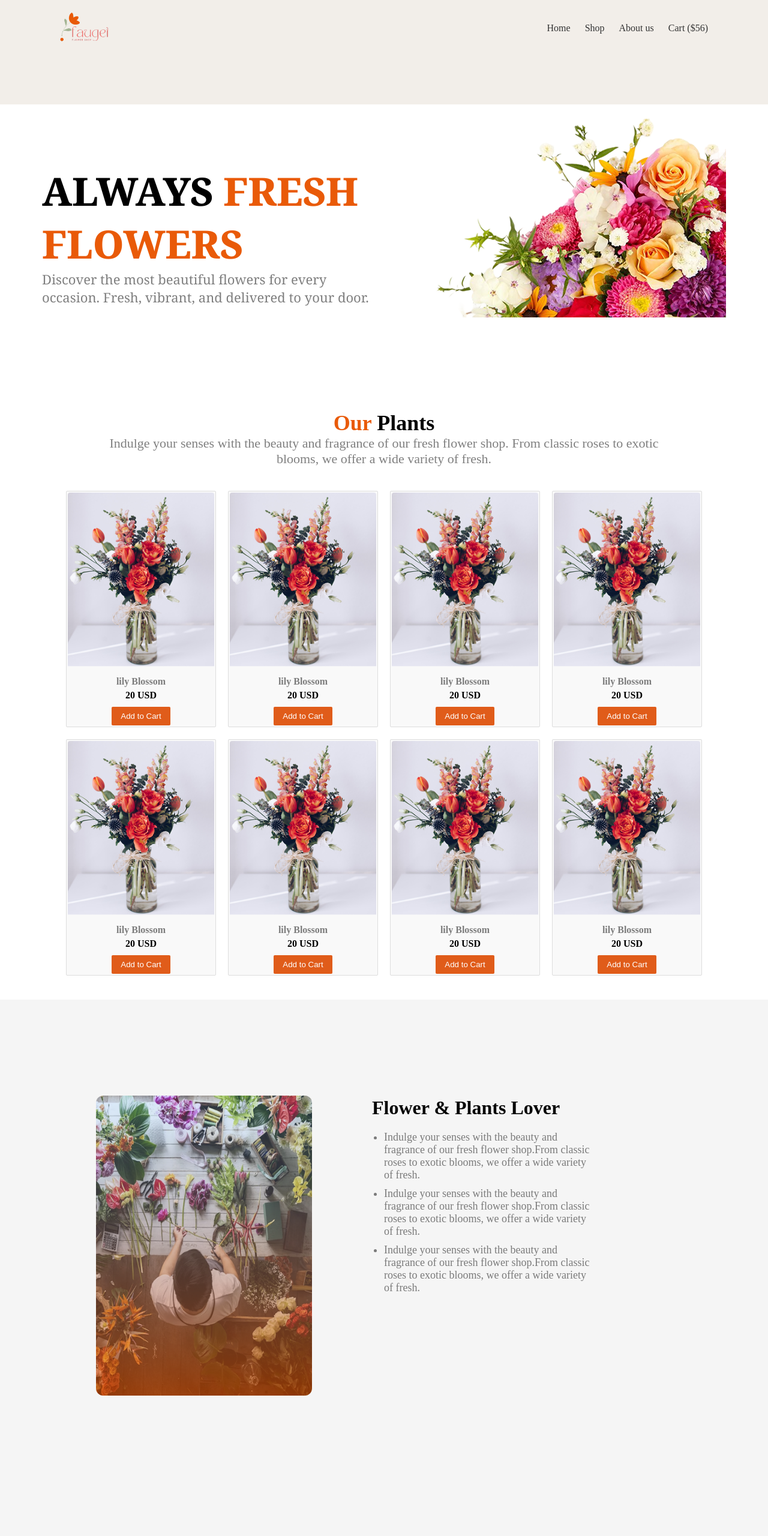
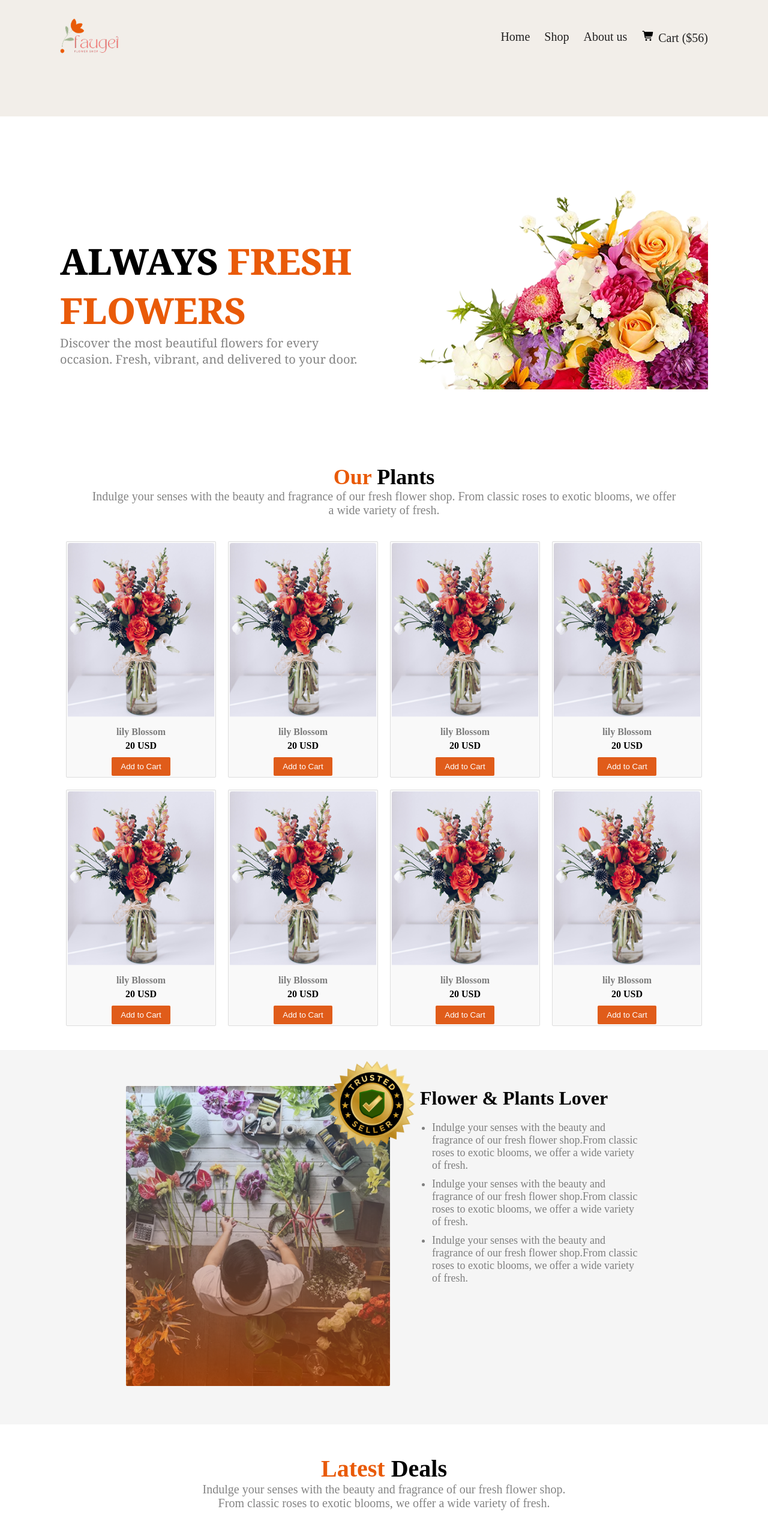
Before and after one commit to Sifatullah-BD/Assignment-2, a plain HTML site: page B12A02-Responsive-Flowers/index.html in a window 1280 px wide. Shown: the top 2560 px of the page at 60% size. Drawn offline with Linux system fonts and the light colour scheme.

Commit message:
নতুন commit message

```diff
--- a/B12A02-Responsive-Flowers/index.html
+++ b/B12A02-Responsive-Flowers/index.html
@@ -16,7 +16,8 @@
             <li><a href="">Shop</a></li>
             <li><a href="">About us</a></li>
             <li> <a href="#">
-               <i class="fa-solid fa-cart-shopping"></i> Cart ($56) </a></li>
+                <object data="assets/cart-shopping-solid-full (1).svg" type="image/svg+xml" width="23" height="20"></object>
+ </i> Cart ($56) </a></li>
          </ul>
     </nav>
 
@@ -51,43 +52,43 @@
         <button>Add to Cart</button>
       </div>
       <div class="plant-card">
-        <img src="./assets/sample-flower-image.png" alt="Plant 1">
+        <img src="./assets/sample-flower-image.png" alt="Plant 2">
         <h4>lily Blossom</h4>
         <p class="price">20 USD</p>
         <button>Add to Cart</button>
       </div>
       <div class="plant-card">
-       <img src="./assets/sample-flower-image.png" alt="Plant 1">
+       <img src="./assets/sample-flower-image.png" alt="Plant 3">
         <h4>lily Blossom</h4>
         <p class="price">20 USD</p>
         <button>Add to Cart</button>
       </div>
       <div class="plant-card">
-        <img src="./assets/sample-flower-image.png" alt="Plant 1">
+        <img src="./assets/sample-flower-image.png" alt="Plant 4">
         <h4>lily Blossom</h4>
         <p class="price">20 USD</p>
         <button>Add to Cart</button>
       </div>
       <div class="plant-card">
-        <img src="./assets/sample-flower-image.png" alt="Plant 1">
+        <img src="./assets/sample-flower-image.png" alt="Plant 5">
         <h4>lily Blossom</h4>
         <p class="price">20 USD</p>
         <button>Add to Cart</button>
       </div>
       <div class="plant-card">
-        <img src="./assets/sample-flower-image.png" alt="Plant 1">
+        <img src="./assets/sample-flower-image.png" alt="Plant 6">
         <h4>lily Blossom</h4>
         <p class="price">20 USD</p>
         <button>Add to Cart</button>
       </div>
       <div class="plant-card">
-        <img src="./assets/sample-flower-image.png" alt="Plant 1">
+        <img src="./assets/sample-flower-image.png" alt="Plant 7">
         <h4>lily Blossom</h4>
         <p class="price">20 USD</p>
         <button>Add to Cart</button>
       </div>
       <div class="plant-card">
-        <img src="./assets/sample-flower-image.png" alt="Plant 1">
+        <img src="./assets/sample-flower-image.png" alt="Plant 8">
         <h4>lily Blossom</h4>
         <p class="price">20 USD</p>
         <button>Add to Cart</button>
@@ -97,10 +98,11 @@
 
     <div class="plants-lover-content">
 
-      <div class="plant-image">
-
-        <img src="./assets/flower-store.png" alt="">
-
+         <div class="plant-image" style="position: relative;">
+      <img src="./assets/flower-store.png" alt="Flower Store" />
+      <img src="./assets/trusted-badge.png" alt="Trusted Badge"
+           style="position: absolute; top: -70px; right: -70px; width: 200px; height: auto;" />
+    </div>
       </div>
         <div class="plant-text">
         <h2 class="dark-1">Flower & Plants Lover</h2>
@@ -120,12 +122,13 @@
         </ul>
       </div>
     </div>
-     <section class="plant-header">
-           <h2 class="plant-title"><span class="text-light"> Latest</span> Deals</h2>
+  </section>
+     <div class="lests-deal">
+           <h2 class="deal-title"><span class="text-light"> Latest</span> Deals</h2>
            <p class="dark-2">
-           Indulge your senses with the beauty and fragrance of our fresh flower shop.
+           Indulge your senses with the beauty and fragrance of our fresh flower shop. <br>
               From classic roses to exotic blooms, we offer a wide variety of fresh.</p>
-     </section>
+     </div>
 
    <section class="container-offer">
      <section class="offer offer1">
--- a/B12A02-Responsive-Flowers/styles.css
+++ b/B12A02-Responsive-Flowers/styles.css
@@ -12,11 +12,13 @@
     "wdth" 100;
 }
 
-html, body {
-  margin: 0;
-  padding: 0;
-  overflow-x: hidden;
+
+
+   #shoping-cart {
+  width: 100%;
+  height: auto;
 }
+
 
 
 /* sheard style */
@@ -26,19 +28,20 @@ html, body {
 }
 
 .dark-1{
-    color: rgba(0, 0, 0, 1);
+    color: rgb(0, 0, 0);
+    font-weight: 600px;
 }
 .dark-2{
-  color: rgba(0, 0, 0, 0.5);
-  font-size: 22px;
+  color: rgba(10, 9, 9, 0.5);
+  font-size: 20px;
 }
 
 .header-title{
     font-weight: 800;
-    font-size: 65px;
+    font-size: 60px;
 }
 .header-sub-title{
-    font-size: 22px;
+    font-size: 20px;
     font: weight 500;
 }
 
@@ -54,15 +57,14 @@ html, body {
     display: flex;
     justify-content: space-between;
     align-items: center;
-    padding: 16px 40px;
     background-color: rgba(242, 237, 232, 0.942);
     padding: 100px;
-    padding-top: 20px;
+    padding-top: 30px;
 
   }
 
   .logo img {
-    height: 50px;
+    height: 60px;
   }
 
   ul {
@@ -73,15 +75,15 @@ html, body {
 
   li a {
     text-decoration: none;
-    font-size: 16px;
-    color: #333;
+    font-size: 20px;
+    color: #212020;
     font-weight: 500;
   }
   .container{
     display: flex;
-    padding-bottom: 0;
     background-color: #ffffff;
-    margin: 0;
+    margin:0px;
+    padding: 100px;
 
   }
 
@@ -89,6 +91,7 @@ html, body {
 
     text-align:left;
   padding-top: 100px;
+  padding-bottom: 0;
 
  }
 
@@ -96,7 +99,7 @@ html, body {
 
  .plant-header{
   text-align: center;
-  margin-top: 150px;
+  margin-top: 20px;
   padding-left: 150px;
   padding-right: 150px;
   font-size: 1.5rem;
@@ -152,39 +155,26 @@ html, body {
 }
 
 /* plant lover */
-.plants-lover-content{
-  display: flex;
+
+
+.plants-lover-section {
+  padding: 60px 60px;
+  background-color: hsl(0, 0%, 96%);
+   display: flex;
+  align-items: center;
   justify-content: space-between;
-  padding:  100px;
-  height: 500;
-  gap: auto;
+  gap: 50px;
 
 }
 
-.plants-lover-section {
-  padding: 40px 40px;
-  background-color: hsl(0, 0%, 96%);
-}
 
-.container {
-  max-width: 1140px;
-  margin: auto;
-
-}
-
-.plants-lover-content {
-  display: flex;
-  align-items: center;
-  justify-content: space-between;
-  gap: 100px;
-  margin: 20px;
-}
 
 .plant-image img {
   max-width: 100%;
   height: 500px;
   width: 440px;
-  border-radius: 12px;
+  border-radius: 2px;
+  margin-left: 150px;
 }
 
 .plant-text {
@@ -213,7 +203,16 @@ html, body {
   font-size: 18px;
 }
 
+/* deals section */
+.lests-deal{
+  text-align: center;
+  padding: 50px;
 
+  .deal-title{
+    font-size: 40px;
+  }
+
+}
 .container-offer {
   display: grid;
   grid-template-columns: 35% 65%;
@@ -221,11 +220,12 @@ html, body {
   grid-template-areas:
     "offer1 offer3"
     "offer2 offer3";
-  gap: 20px;
+  gap: 10px;
   height: 360px;
   width: 1140px;
   padding: 5px;
   margin: 0 auto;
+  padding-bottom: 25px;
 }
 
 /* Grid area assignment */
@@ -318,8 +318,7 @@ html, body {
   text-align: center;
   position: relative;
   color: white;
-  width: 96vw;
-
+  width: 100vw;
   box-sizing: border-box;
   margin-right: 20px;
 }
```
Also changed, not shown: B12A02-Responsive-Flowers/assets/cart-shopping-solid-full (1).svg (added).
